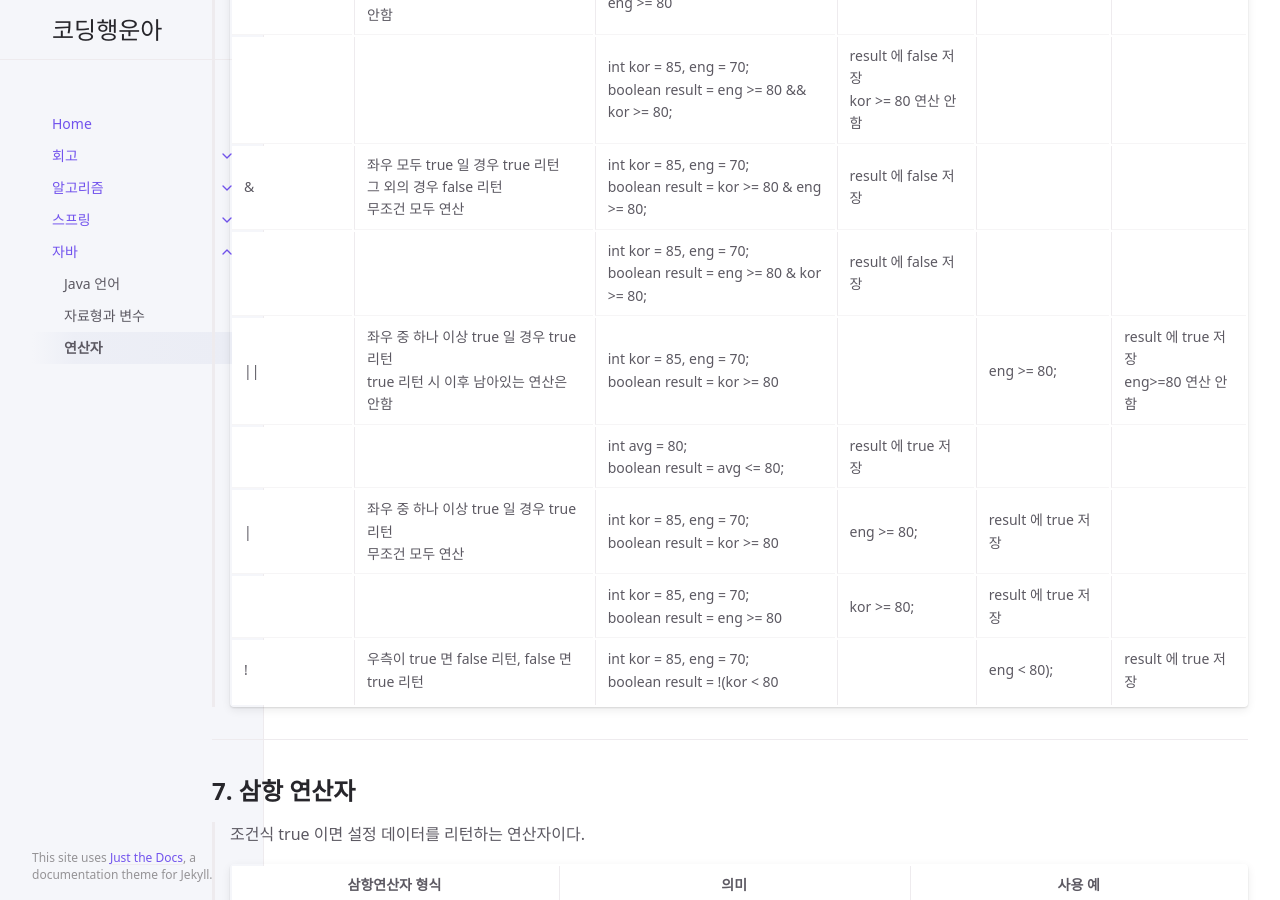
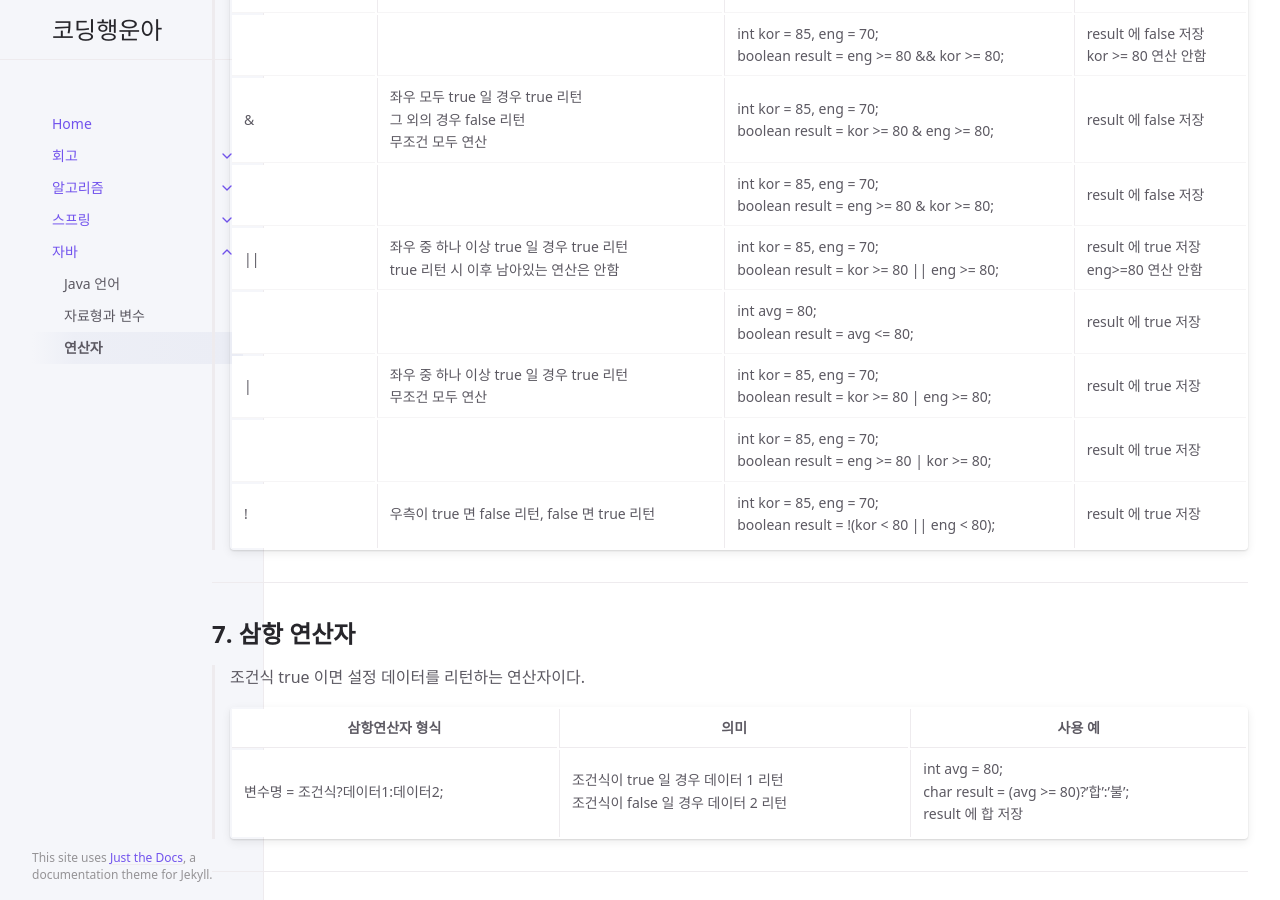
Before and after one commit to luckhunger/luckhunger-github.io, a Jekyll site: the page built from docs/java/operator.md, in a window 1280 px wide and 900 px high, scrolled down 3728 px. Built offline with Jekyll 4.4.1, drawn with Linux system fonts in a browser that asks for light colours.

Commit message:
특수문자 구분자 추가

```diff
--- a/docs/java/operator.md
+++ b/docs/java/operator.md
@@ -97,11 +97,11 @@ nav_order: 3
 | | |int kor = 85, eng = 70;<br>boolean result = eng >= 80 && kor >= 80;|result 에 false 저장<br>kor >= 80 연산 안함|
 |&|좌우 모두 true 일 경우 true 리턴<br>그 외의 경우 false 리턴<br>무조건 모두 연산|int kor = 85, eng = 70;<br>boolean result = kor >= 80 & eng >= 80;|result 에 false 저장|
 | | |int kor = 85, eng = 70;<br>boolean result = eng >= 80 & kor >= 80;|result 에 false 저장|
-|\|\||좌우 중 하나 이상 true 일 경우 true 리턴<br>true 리턴 시 이후 남아있는 연산은 안함|int kor = 85, eng = 70;<br>boolean result = kor >= 80 || eng >= 80;|result 에 true 저장<br>eng>=80 연산 안함|
+|\|\||좌우 중 하나 이상 true 일 경우 true 리턴<br>true 리턴 시 이후 남아있는 연산은 안함|int kor = 85, eng = 70;<br>boolean result = kor >= 80 \|\| eng >= 80;|result 에 true 저장<br>eng>=80 연산 안함|
 | | |int avg = 80;<br>boolean result = avg <= 80;|result 에 true 저장|
-|\||좌우 중 하나 이상 true 일 경우 true 리턴<br>무조건 모두 연산|int kor = 85, eng = 70;<br>boolean result = kor >= 80 | eng >= 80;|result 에 true 저장|
-| | |int kor = 85, eng = 70;<br>boolean result = eng >= 80 | kor >= 80;|result 에 true 저장|
-|!|우측이 true 면 false 리턴, false 면 true 리턴|int kor = 85, eng = 70;<br>boolean result = !(kor < 80 || eng < 80);|result 에 true 저장|
+|\||좌우 중 하나 이상 true 일 경우 true 리턴<br>무조건 모두 연산|int kor = 85, eng = 70;<br>boolean result = kor >= 80 \| eng >= 80;|result 에 true 저장|
+| | |int kor = 85, eng = 70;<br>boolean result = eng >= 80 \| kor >= 80;|result 에 true 저장|
+|!|우측이 true 면 false 리턴, false 면 true 리턴|int kor = 85, eng = 70;<br>boolean result = !(kor < 80 \|\| eng < 80);|result 에 true 저장|
 
 ---
 
```
